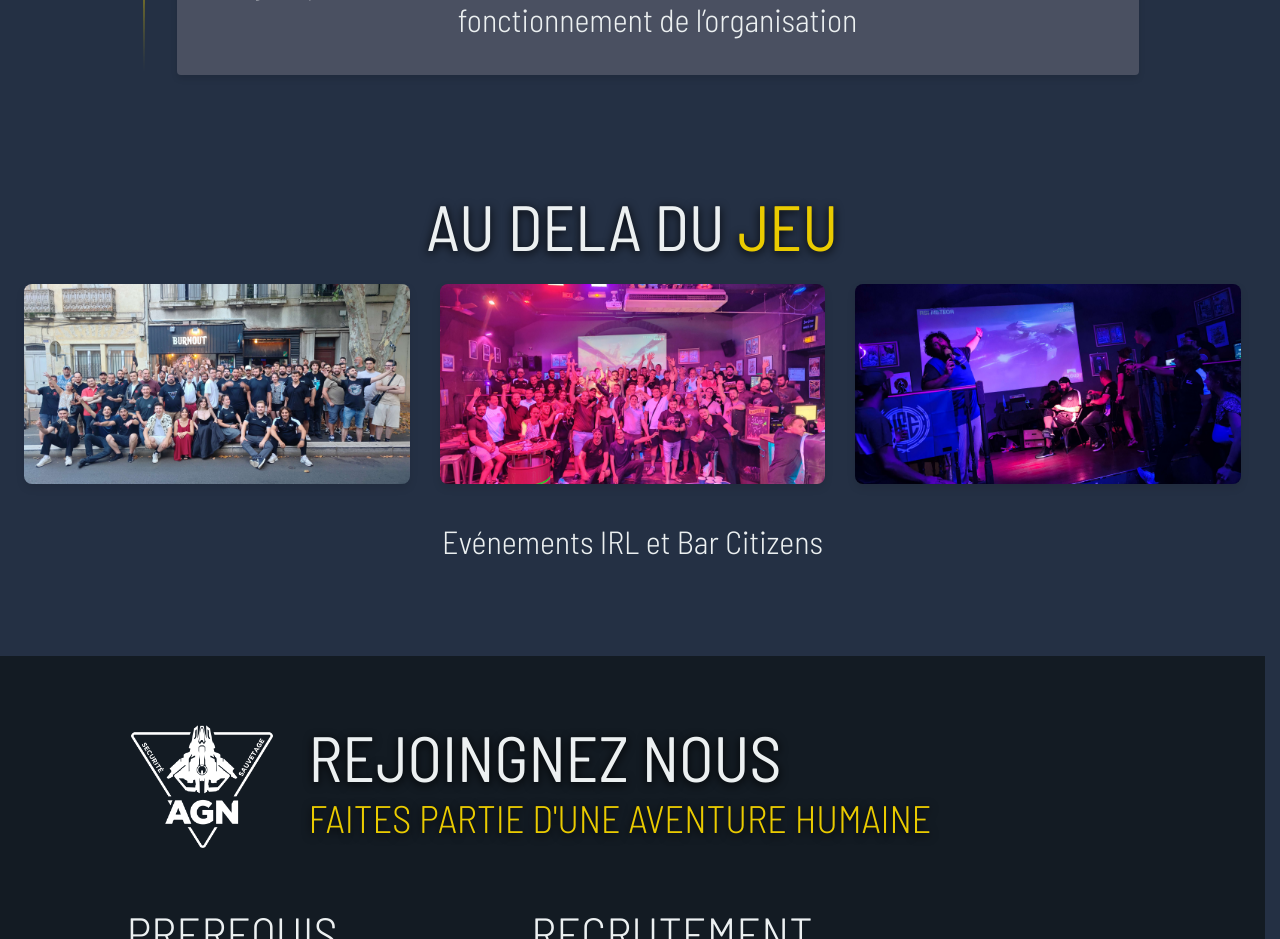
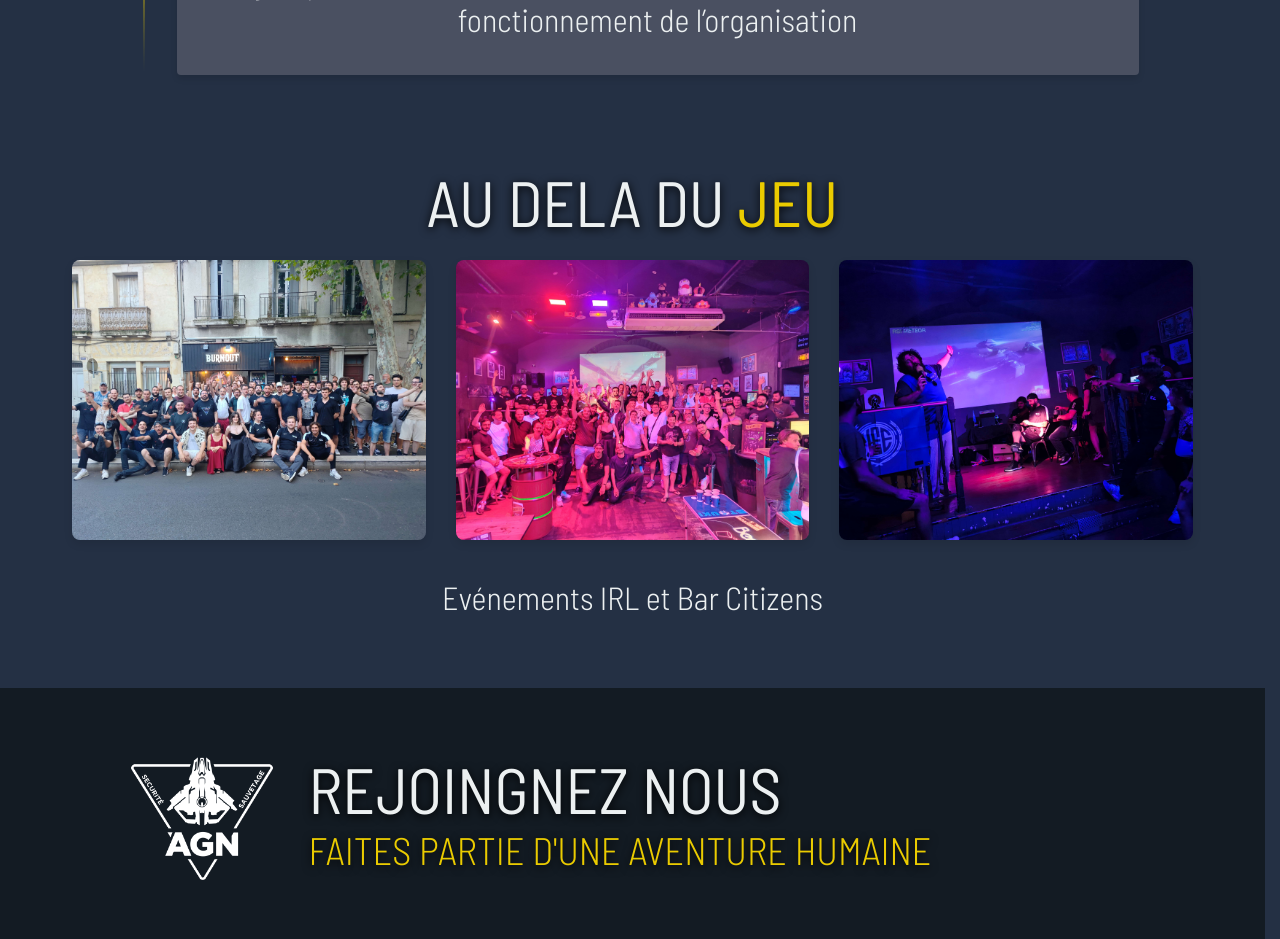
Before and after one commit to caillau-thomas/the-argonauts, a React (Vite) app: page / in a window 1280 px wide. Shown: the part 2120-3059 px from the top of the page. Built offline with nearby package versions, Linux system fonts and the light colour scheme.

Commit message:
style: modifications mineurs

```diff
--- a/src/Components/Gallery.jsx
+++ b/src/Components/Gallery.jsx
@@ -33,12 +33,12 @@ const PhotoGallery = () => {
     borderRadius: '8px',
     boxShadow:    '0 4px 8px rgba(0,0,0,0.1)',
     transition:   'transform 0.3s ease',
-    transform:    isHovered ? 'scale(1.05)' : 'scale(1)',
+    transform:    isHovered ? 'scale(1.12)' : 'scale(1)',
   })
 
   const imgStyle = {
     width:     '100%',
-    height:    '200px',
+    height:    '280px',
     objectFit: 'cover',
     display:   'block',
   }
--- a/src/Pages/Home/Home.jsx
+++ b/src/Pages/Home/Home.jsx
@@ -120,6 +120,17 @@ const SectionsBottom = styled.div`
   justify-content: center;
 
 `
+const Gal = styled.div`
+  display: grid;
+  grid-template-columns: 1fr;
+  scroll-margin-top: var(--scroll-margin-top);
+  background-color: var(--color-background);
+  padding: var(--space-m) var(--space-2xl);
+  @media (max-width: 1080px) {
+      padding: var(--space-m) 0;
+  }
+  gap: 25px;
+`
 
 ////////////////////////////////////////
 
@@ -201,9 +212,9 @@ export const Home = () => {
           </H6>
         </SectionsHeading> */}
       </Sections>
-      <Sections id="Irl">
+      <Gal id="Irl">
         <PhotoGallery />
-      </Sections>
+      </Gal>
       <Join id="Enrol">
         <Recrutement />
       </Join>
```
